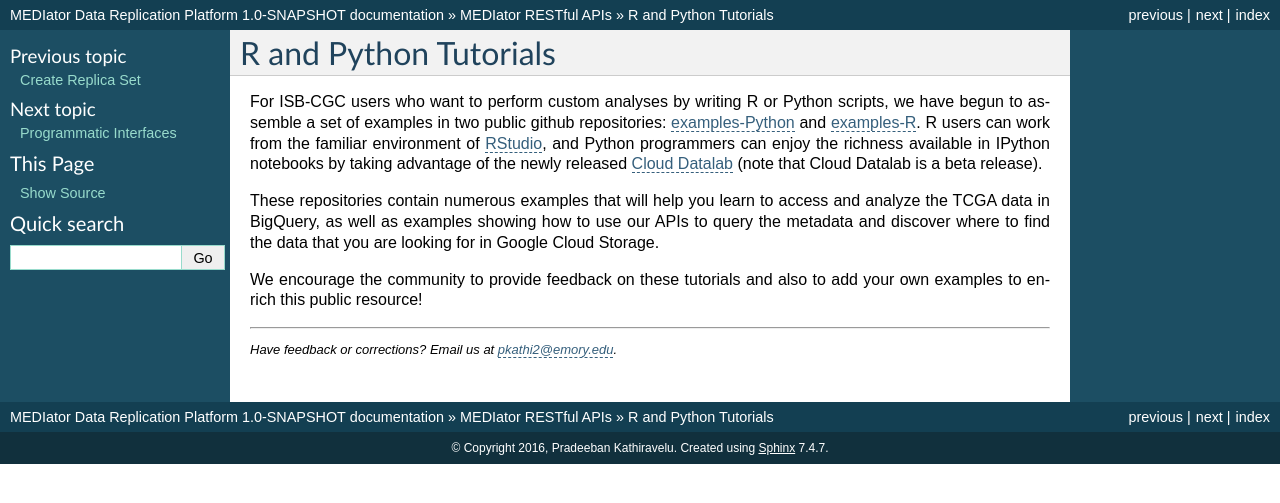
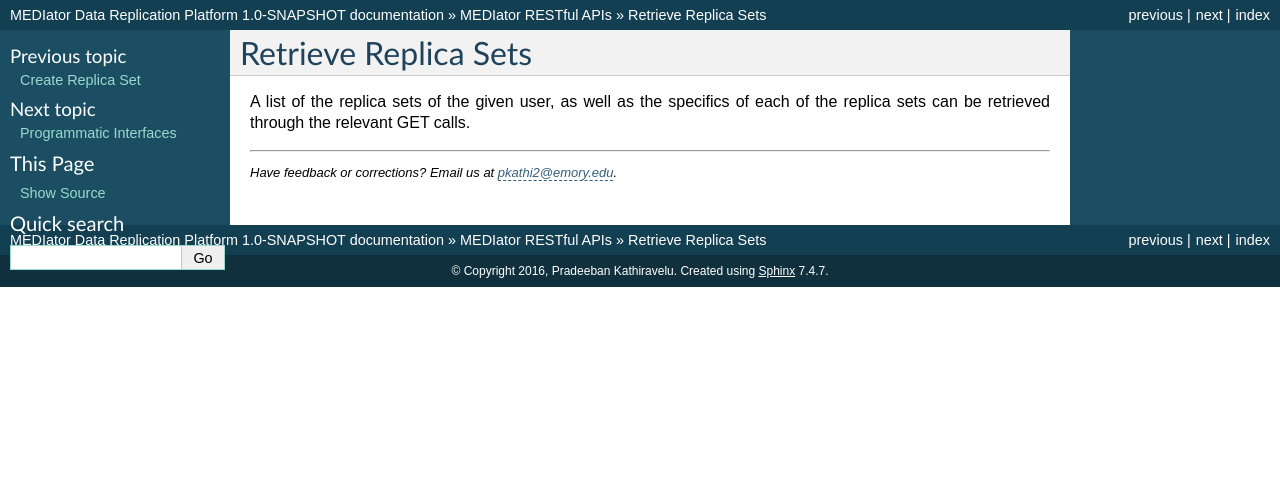
Before and after one commit to pradeeban/mediator, a Sphinx documentation site: the page built from docs/source/sections/progapi/Retrieve.rst, in a window 1280 px wide. Shown: the top 503 px of the page. Built offline with Sphinx 7.4.7, drawn with Linux system fonts in a browser that asks for light colours.

Commit message:
Duplicate replica set.

```diff
--- a/docs/source/sections/progapi/Retrieve.rst
+++ b/docs/source/sections/progapi/Retrieve.rst
@@ -1,20 +1,6 @@
-**********************
-R and Python Tutorials
-**********************
+*********************
+Retrieve Replica Sets
+*********************
 
-For ISB-CGC users who want to perform custom analyses by writing R or Python scripts,
-we have begun to assemble a set of examples in two public github
-repositories: `examples-Python <https://github.com/isb-cgc/examples-Python>`_
-and `examples-R <https://github.com/isb-cgc/examples-R>`_.  R users can
-work from the familiar environment of `RStudio <https://www.rstudio.com/>`_,
-and Python programmers can
-enjoy the richness available in IPython notebooks by taking advantage of
-the newly released `Cloud Datalab <https://cloud.google.com/datalab/>`_ (note that Cloud Datalab is a beta release).
-
-These repositories contain numerous examples that will help you learn
-to access and analyze the TCGA data in BigQuery, as well as examples
-showing how to use our APIs to query the metadata and discover where to find the data
-that you are looking for in Google Cloud Storage.
-
-We encourage the community to provide feedback on these tutorials and also to
-add your own examples to enrich this public resource!
+A list of the replica sets of the given user, as well as the specifics of each of the replica sets can be retrieved
+through the relevant GET calls.
```
Also changed, not shown: docs/source/sections/progapi/Create.rst (+26 -0 lines).
